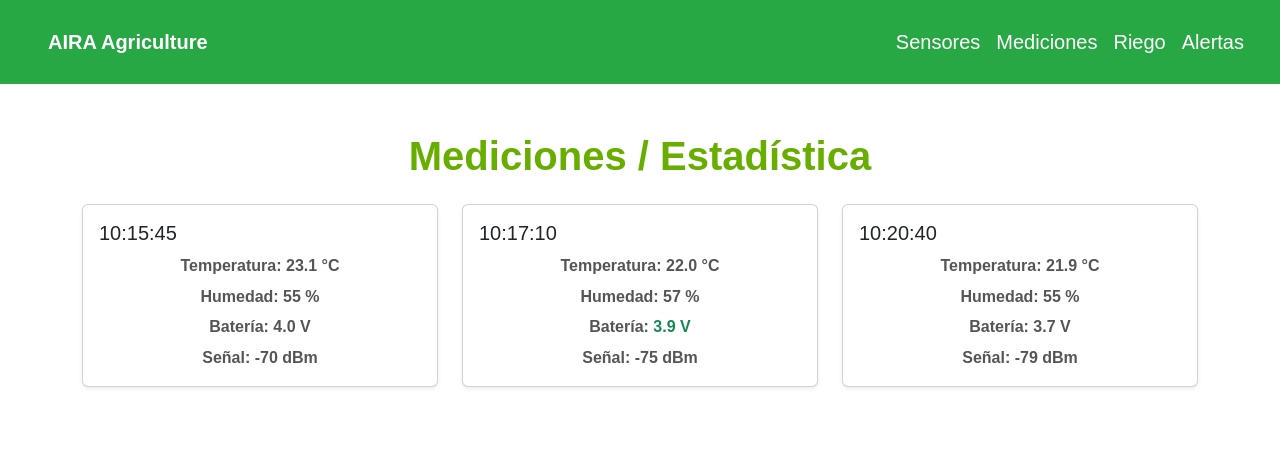
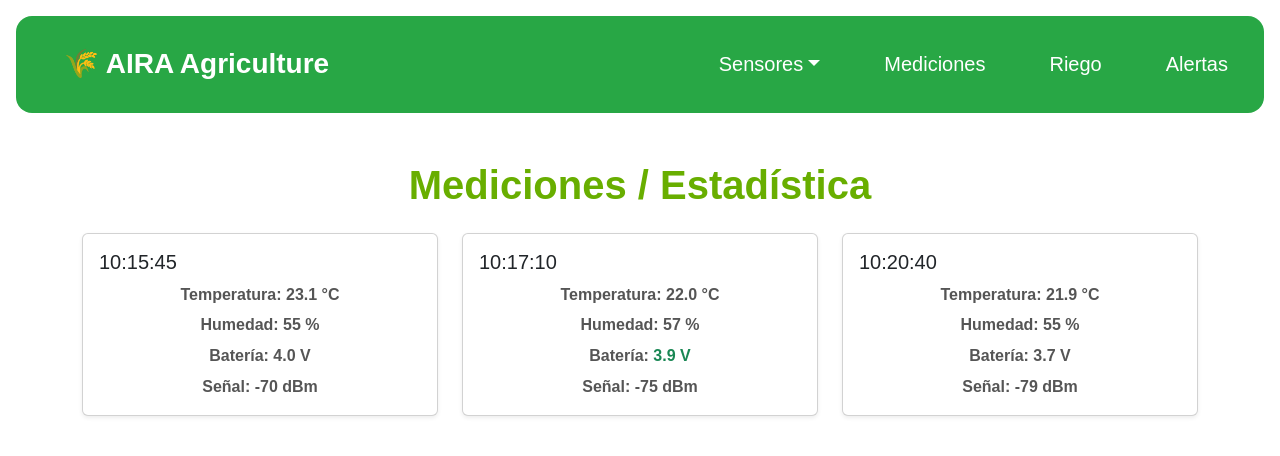
Before and after one commit to alanuwu/hackathon-project, a website: page agriculture-front/mediciones/index.html in a window 1280 px wide. Drawn offline with nearby package versions, Linux system fonts and the light colour scheme; files that its build step writes are made by us from their sources.

Commit message:
New Mediciones NavBar Boostrap

```diff
--- a/agriculture-front/mediciones/index.html
+++ b/agriculture-front/mediciones/index.html
@@ -18,25 +18,29 @@
     </style>
 </head>
 <body>
-    <header class="navbar navbar-expand-lg navbar-light bg-light p-3">
+    <header class="navbar navbar-expand-lg navbar-light bg-success rounded-4 p-3 my-3 mx-3">
         <div class="container-fluid">
-            <a class="navbar-brand fw-bold text-white" href="#">AIRA Agriculture</a>
+            <a class="navbar-brand fw-bold text-white fs-3" href="../index.html">🌾 AIRA Agriculture</a>
             <button class="navbar-toggler" type="button" data-bs-toggle="collapse" data-bs-target="#navbarNav" aria-controls="navbarNav" aria-expanded="false" aria-label="Toggle navigation">
                 <span class="navbar-toggler-icon"></span>
             </button>
             <div class="collapse navbar-collapse" id="navbarNav">
                 <ul class="navbar-nav ms-auto">
-                    <li class="nav-item">
-                        <a class="nav-link text-white" href="#">Sensores</a>
+                    <li class="nav-item dropdown me-5">
+                        <a class="nav-link dropdown-toggle text-white fs-5" href="#" role="button" data-bs-toggle="dropdown">Sensores</a>
+                        <ul class="dropdown-menu">
+                            <li><a class="dropdown-item" href="#" data-sensor="LoRa_Sensors">LoRa Sensors</a></li>
+                            <li><a class="dropdown-item" href="#" data-sensor="NB_IoT_Sensors">NB-IoT Sensors</a></li>
+                        </ul>
+                    </li>
+                    <li class="nav-item me-5">
+                        <a class="nav-link text-white fs-5 active" href="../Mediciones/index.html">Mediciones</a>
+                    </li>
+                    <li class="nav-item me-5">
+                        <a class="nav-link text-white fs-5" href="../Riego/riego.html">Riego</a>
                     </li>
                     <li class="nav-item">
-                        <a class="nav-link text-white active" href="./mediciones/index.html">Mediciones</a>
-                    </li>
-                    <li class="nav-item">
-                        <a class="nav-link text-white" href="#">Riego</a>
-                    </li>
-                    <li class="nav-item">
-                        <a class="nav-link text-white" href="#">Alertas</a>
+                        <a class="nav-link text-white fs-5" href="../Alertas/alertas.html">Alertas</a>
                     </li>
                 </ul>
             </div>
```
Also changed, not shown: agriculture-front/Sensores/sensores.html (deleted).
